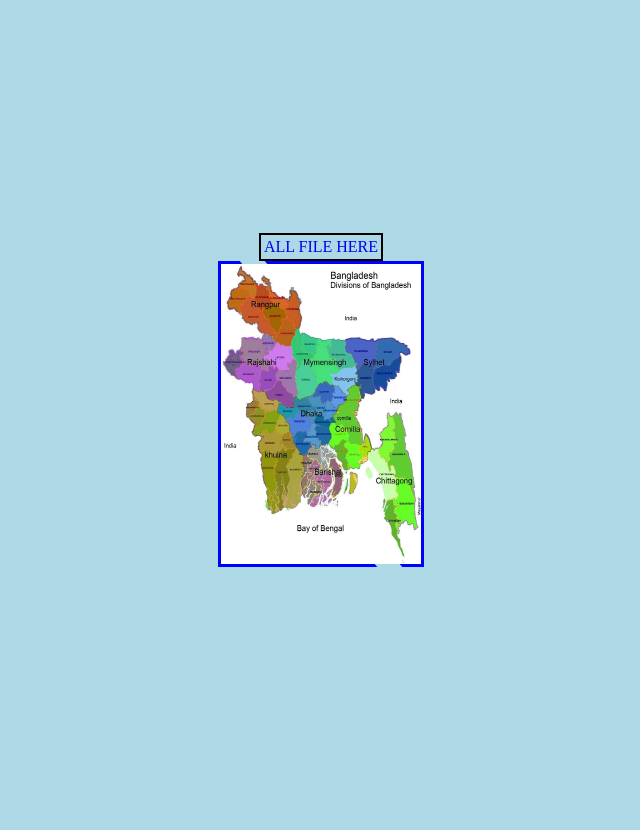
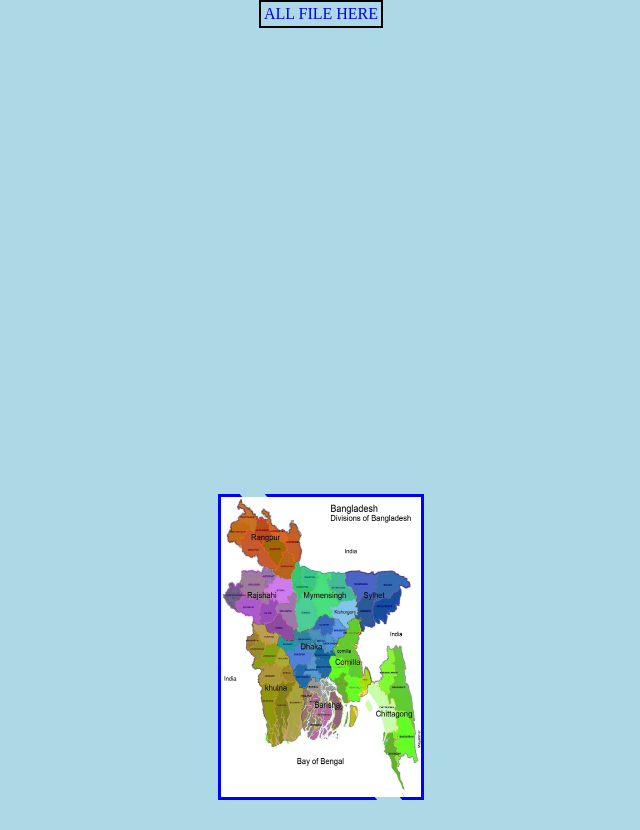
Before and after one commit to AlAkil3232/card, a plain HTML site: page index.html in a window 1280 px wide. Shown: the whole page, without its empty margins (319-959 px from the left). After the commit the page ends 800 px from the top, so only its background shows below. Drawn offline with Linux system fonts and the light colour scheme.

Commit message:
Update style.css

```diff
--- a/style.css
+++ b/style.css
@@ -15,7 +15,7 @@ body {
             width: 100%;
             background-color: lightblue;
             flex-direction: column;
-            margin-bottom: 30px;
+           justify-content: space-between;
      }
      /*body design end */
 
```
